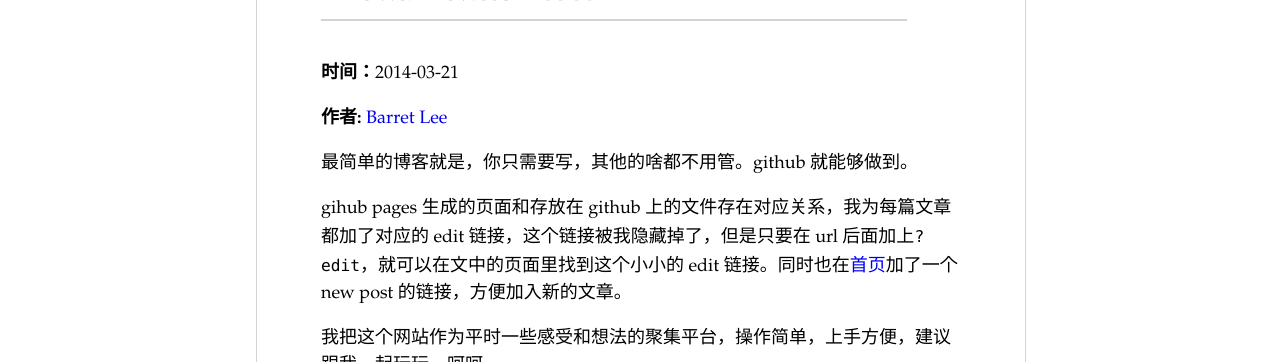
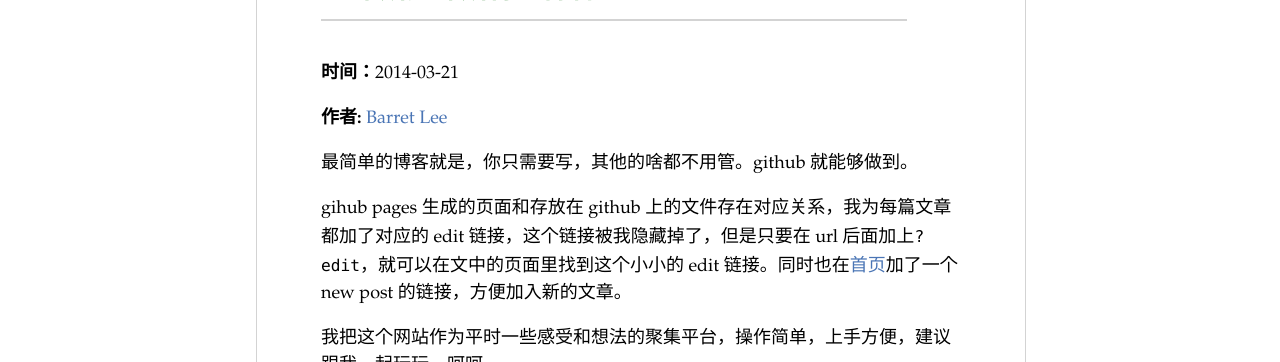
Before and after one commit to barretlee/snippets, a Jekyll site: the page built from _posts/2014-03-21-WYSIWYG.md, in a window 1280 px wide. Shown: the part 145-507 px from the top of the page. Built offline with Jekyll 4.4.1, drawn with Linux system fonts in a browser that asks for light colours; Markdown is read by kramdown in place of the engine named in the settings; comment, search, counter and statistics services are not loaded.

Commit message:
Update main.css

```diff
--- a/css/main.css
+++ b/css/main.css
@@ -82,8 +82,10 @@
 }
 
 a {
-	text-decoration: none;
+    text-decoration: none;
+    color: #4A75B5;
 }
+a:hover {background: #4A75B5; text-decoration:underline; color:#FFF;}
 
 img {
     margin-left: 10px;
@@ -107,8 +109,7 @@
 
 #shareList li {padding-left: 8px;line-height: 24px;}
 #shareList li time {color: #AAA;font-family: Monaco, "Courier New", monospace;}
-#shareList li a{color: #4A75B5; border:none;}
-#shareList li a:hover {background: #4A75B5; text-decoration:underline; color:#FFF;}
+#shareList li a{ border:none;}
 
 .home-menu { position:fixed; top:15px; left:15px; z-index:5; font-size:0; _position:absolute;}
 .home-menu-icon { line-height:38px; padding:0 8px; display:inline-block; color:#fff; font-size:18px;  background:#000; }
```
